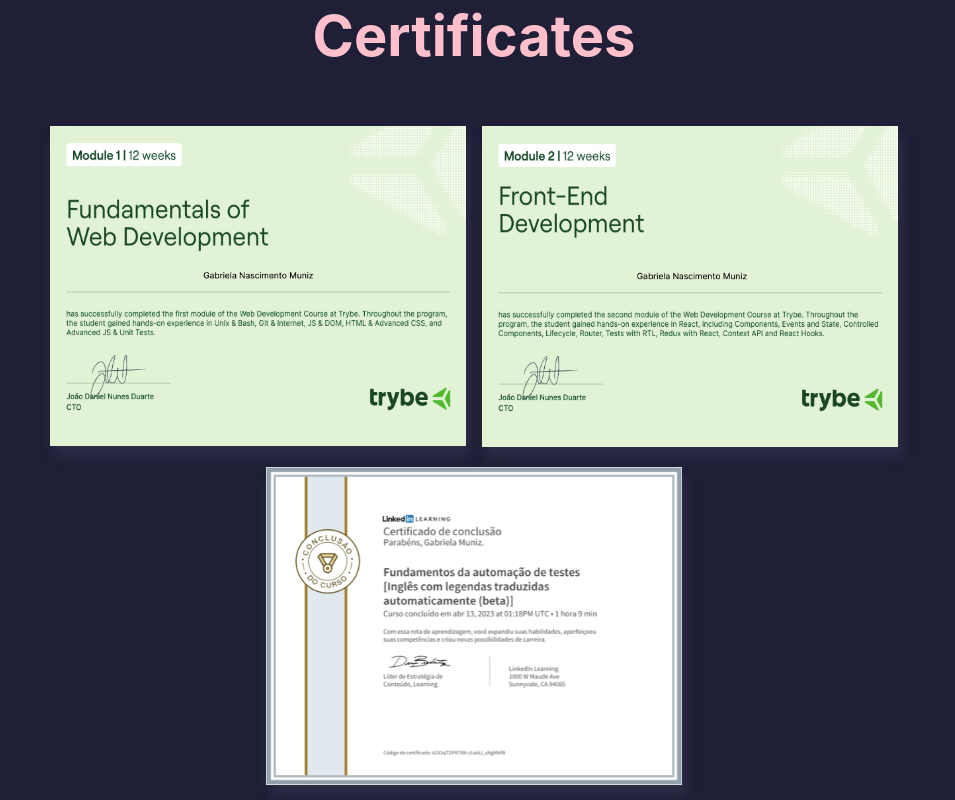
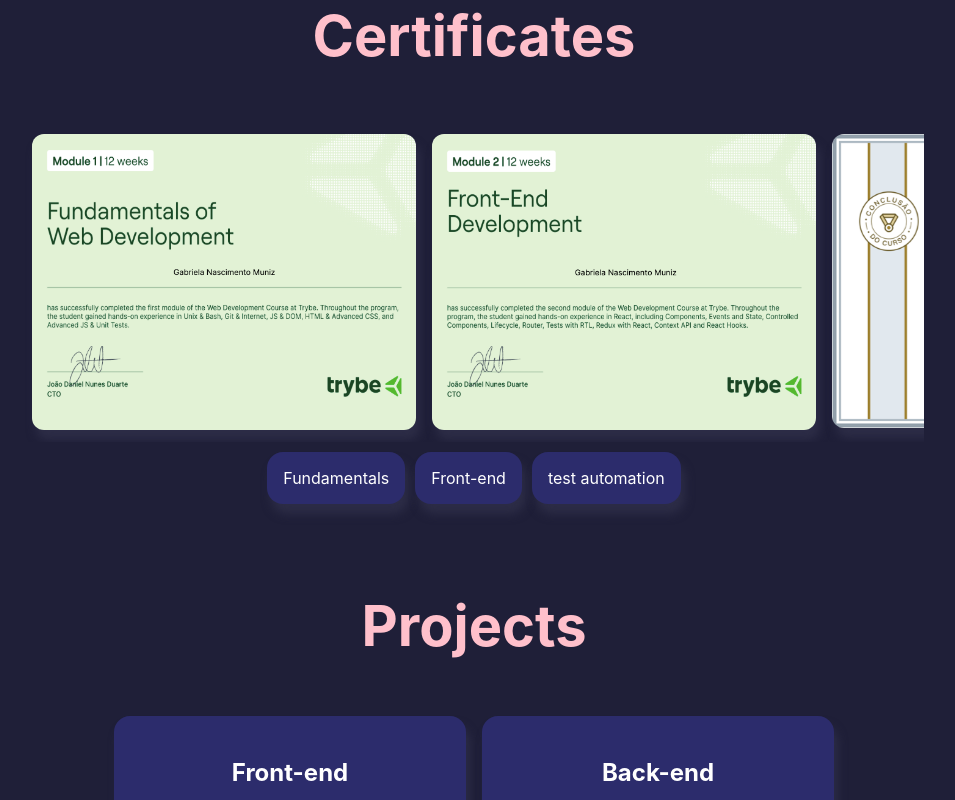
Before and after one commit to GabiNamu/gabinamu.github.io, a React (Create React App) app: page / in a window 1280 px wide. Shown: the part 1500-2300 px from the top of the page, without its empty margins (166-1121 px from the left). Built offline with nearby package versions, Linux system fonts and the light colour scheme.

Commit message:
feat: add certificates carousel

```diff
--- a/package.json
+++ b/package.json
@@ -8,6 +8,7 @@
     "@testing-library/react": "^13.4.0",
     "@testing-library/user-event": "^13.5.0",
     "emailjs-com": "^3.2.0",
+    "framer-motion": "^10.12.2",
     "gh-pages": "^5.0.0",
     "react": "^18.2.0",
     "react-dom": "^18.2.0",
--- a/src/components/certificates/Certificates.jsx
+++ b/src/components/certificates/Certificates.jsx
@@ -1,14 +1,24 @@
-import React from 'react';
+import React, { useEffect, useRef, useState } from 'react';
 import './certificates.css';
 import fundamentos from '../../images/fundamentos.png'
 import front from '../../images/front.png'
 import tests from '../../images/tests.png';
+import { motion } from 'framer-motion';
+
+const images = [fundamentos, front, tests];
 
 const Certificates = () => {
+  const carousel = useRef();
+  const [width, setWidth] = useState(0);
+
+  useEffect(() => {
+    setWidth(carousel.current?.scrollWidth - carousel.current?.offsetWidth);
+  }, []);
+
   return (
     <div className='certificate-conteiner' id='certificates'>
         <h3 className='certificate-title'>Certificates</h3>
-        <div className='certificate-content'>
+        {/* <div className='certificate-content'>
         <a href="https://www.credential.net/8de99712-40ba-4500-b66e-3037d2ac350c#gs.uk9au3"
         target="_blank" rel="noopener noreferrer">
         <img src={fundamentos} alt="certificado de fundamentos" className='certificate'/>
@@ -21,6 +31,36 @@
         target="_blank" rel="noopener noreferrer">
         <img src={tests} alt="Linkedin Certificate" className='certificate'/>
         </a>
+        </div> */}
+        <div className='app-c'>
+        <motion.div ref={ carousel } className='carousel' whileTap={{ cursor: "grabbing" }}>
+          <motion.div
+          className='inner'
+          drag="x"
+          dragConstraints={{ right: 0, left: -width }}
+          initial={{ x: 100 }}
+          animate={{ x: 0 }}
+          transition={{ duration: 0.8}}
+          >
+            {images.map((image) => (
+              <motion.div className='item' key={ image }>
+                 <img src={image} alt="" />
+              </motion.div>
+            ))}
+          </motion.div>
+        </motion.div>
+        <div className='certificates-links-container'>
+        <a href="https://www.credential.net/8de99712-40ba-4500-b66e-3037d2ac350c#gs.uk9au3"
+                target="_blank" rel="noopener noreferrer" className='certificates-links'>Fundamentals
+               </a>
+               <a href="https://www.credential.net/b6e3f0a8-78e6-4987-a4dd-654865bd793b#gs.uk9egj"
+        target="_blank" rel="noopener noreferrer" className='certificates-links'> Front-end
+        </a>
+        <a href="https://www.linkedin.com/learning/certificates/e847fa8160488a0b591727d506d14c97e56684ef00144db448ff2f14d1c3eac6"
+        target="_blank" rel="noopener noreferrer" className='certificates-links'>test automation
+        </a>
+        </div>
+
         </div>
     </div>
   )
--- a/src/components/certificates/certificates.css
+++ b/src/components/certificates/certificates.css
@@ -1,6 +1,7 @@
 .certificate-conteiner {
     /* background-color: #3CB371; */
     background-color: #1f1f38;
+    /* width: 24rem; */
     text-align: center;
     padding: 1rem;
 }
@@ -27,6 +28,57 @@
     font-size: 3.5rem;
 }
 
+.inner {
+    display: flex;
+}
+
+.item {
+    width: 24rem;
+    padding: 0.5rem;
+    max-width: 26rem;
+}
+
+.item img {
+    width: 24rem;
+    border-radius: 12px;
+    box-shadow: 4px 10px 10px #2e2e48e3;
+    pointer-events: none;
+}
+
+.carousel {
+    cursor: grab;
+    overflow: hidden;
+}
+
+.app-c {
+    max-width: 900px;
+    margin: auto;
+}
+
+.certificates-links-container {
+    display: flex;
+    flex-wrap: wrap;
+    gap: 10px;
+    justify-content: center;
+    align-items: center;
+    margin-top: 10px;
+}
+
+.certificates-links {
+   background-color: #2c2c6c;
+   text-decoration: none;
+   color: white;
+   transition: 1s;
+   padding: 1rem;
+   border-radius: 1rem;
+   box-shadow: 4px 10px 10px #2e2e48e3;
+}
+
+.certificates-links:hover {
+    background-color: pink;
+}
+
+
 @media screen and (max-width: 505px) {
     .certificate {
         width: 20rem;
```
Also changed, not shown: 1 other file (tests, documents, lock files or other folders).
